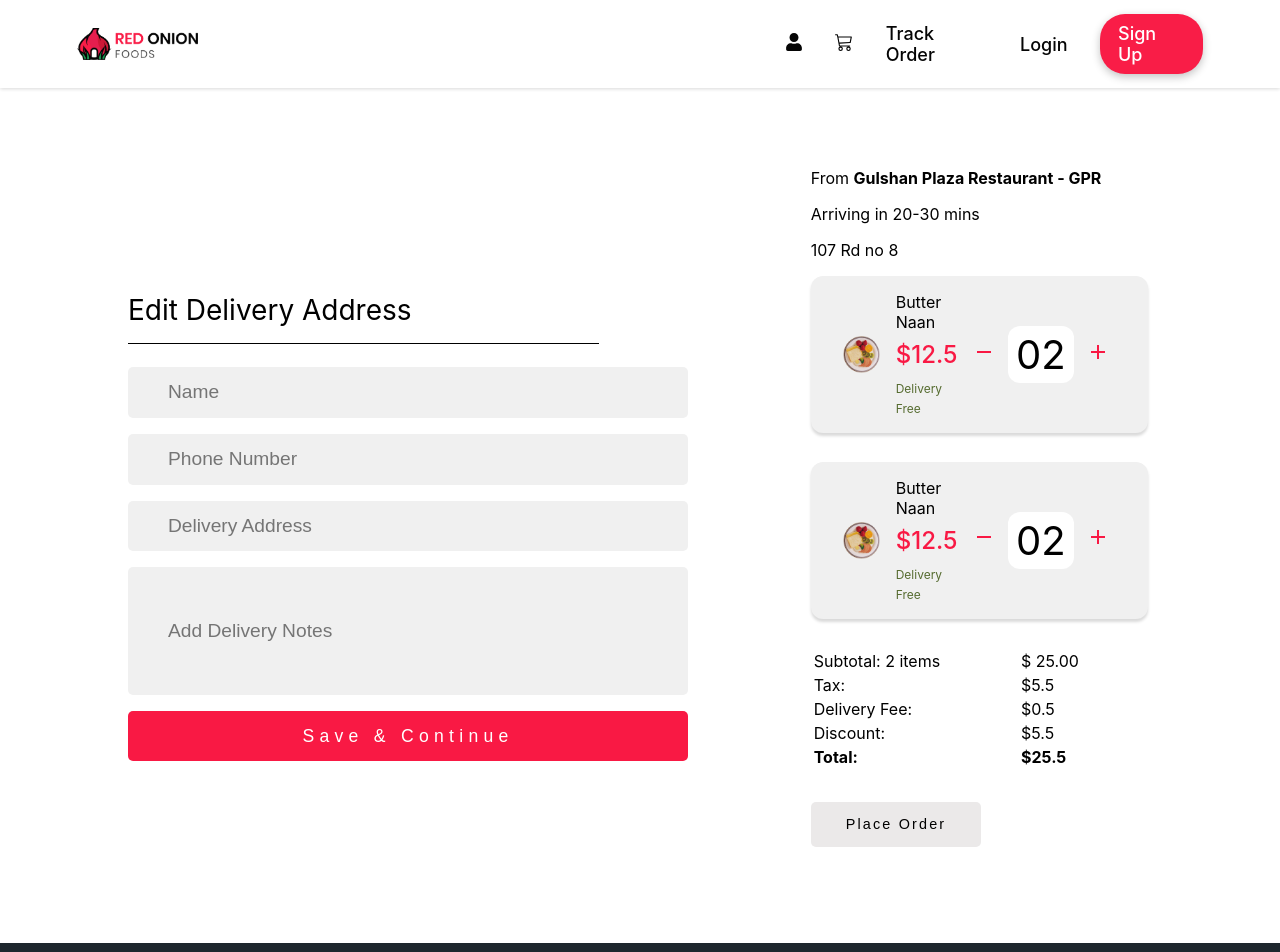
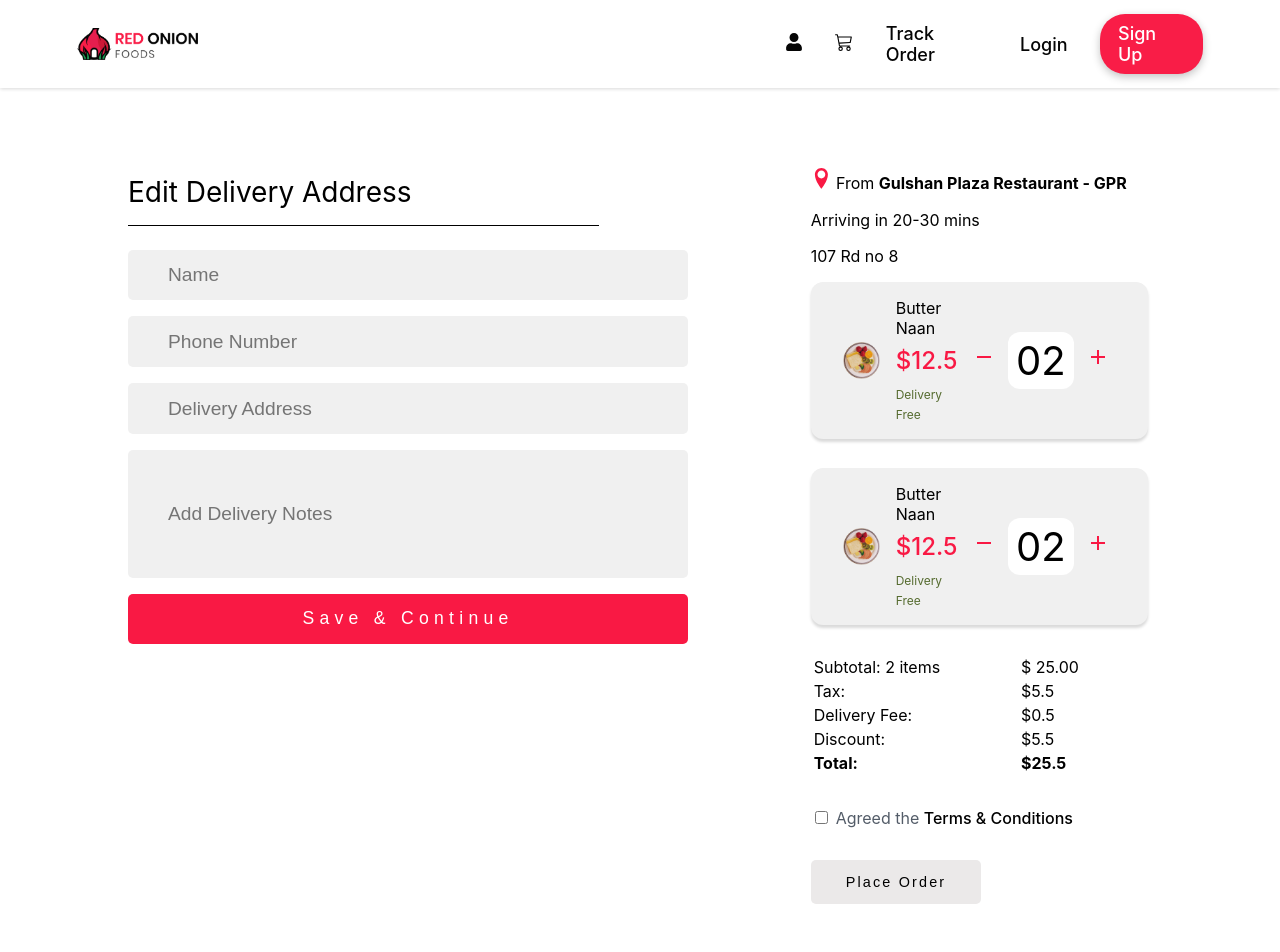
Before and after one commit to rirefat/red-onion, a React (Create React App) app: page /cart in a window 1280 px wide. Shown: the top 952 px of the page. Built offline with nearby package versions, Linux system fonts and the light colour scheme.

Commit message:
update location icon

```diff
--- a/src/components/Cart/Cart.css
+++ b/src/components/Cart/Cart.css
@@ -6,7 +6,6 @@
 .cart .client-info {
   display: flex;
   flex-direction: column;
-  justify-content: center;
   align-items: flex-start;
 }
 .cart .client-info h2 {
@@ -53,8 +52,31 @@
 .cart .client-info form button:hover {
   background-color: #d2032b;
 }
+.cart .order-info .location-icon {
+  color: #F91944;
+  font-size: 1.3rem;
+}
 .cart .order-info .order-calculation table {
   width: 90%;
+}
+.cart .order-info .term-and-conditions {
+  margin-top: 2rem;
+}
+.cart .order-info .term-and-conditions input {
+  margin-right: 0.5rem;
+  accent-color: #F91944;
+}
+.cart .order-info .term-and-conditions label {
+  color: #535c68;
+}
+.cart .order-info .term-and-conditions label a {
+  text-decoration: none;
+  color: black;
+  font-weight: 500;
+}
+.cart .order-info .term-and-conditions label a:hover {
+  text-decoration: underline;
+  color: #2e86de;
 }
 .cart .order-info button {
   background-color: rgb(235, 233, 233);
--- a/src/components/Cart/Cart.js
+++ b/src/components/Cart/Cart.js
@@ -1,6 +1,8 @@
 import React from 'react';
+import { Link } from 'react-router-dom';
 import CartItem from '../CartItem/CartItem';
 import './Cart.css';
+import { ImLocation } from 'react-icons/im';
 
 const Cart = () => {
     return (
@@ -17,7 +19,7 @@ const Cart = () => {
                 </form>
             </div>
             <div className="order-info">
-                <p>From <strong>Gulshan Plaza Restaurant - GPR</strong></p>
+                <p><span className='location-icon'><ImLocation></ImLocation></span> From <strong>Gulshan Plaza Restaurant - GPR</strong></p>
                 <p>Arriving in 20-30 mins</p>
                 <p>107 Rd no 8</p>
 
@@ -48,7 +50,10 @@ const Cart = () => {
                         </tr>
                     </table>
                 </div>
-
+                <div className="term-and-conditions">
+                    <input type="checkbox" name="terms" id="terms" />
+                    <label for="terms">Agreed the <Link to="/term-and-conditions">Terms & Conditions</Link></label>
+                </div>
                 <button>Place Order</button>
             </div>
         </div>
--- a/src/components/Cart/Cart.scss
+++ b/src/components/Cart/Cart.scss
@@ -10,7 +10,7 @@ $secondary-bg: #f0f0f0;
     .client-info {
         display: flex;
         flex-direction: column;
-        justify-content: center;
+        // justify-content: center;
         align-items: flex-start;
 
         h2 {
@@ -66,9 +66,37 @@ $secondary-bg: #f0f0f0;
     }
 
     .order-info {
+        .location-icon{
+            color: #F91944;
+            font-size: 1.3rem;
+        }
         .order-calculation {
             table {
                 width: 90%;
+            }
+        }
+
+        .term-and-conditions{
+            margin-top: 2rem;
+
+            input{
+                margin-right: 0.5rem;
+                accent-color: $primary-color;
+            }
+
+            label{
+                color: #535c68;
+
+                a{
+                    text-decoration: none;
+                    color: black;
+                    font-weight: 500;
+
+                    &:hover{
+                        text-decoration: underline;
+                        color: #2e86de;
+                    }
+                }
             }
         }
 
```
Also changed, not shown: 1 other file (tests, documents, lock files or other folders).
